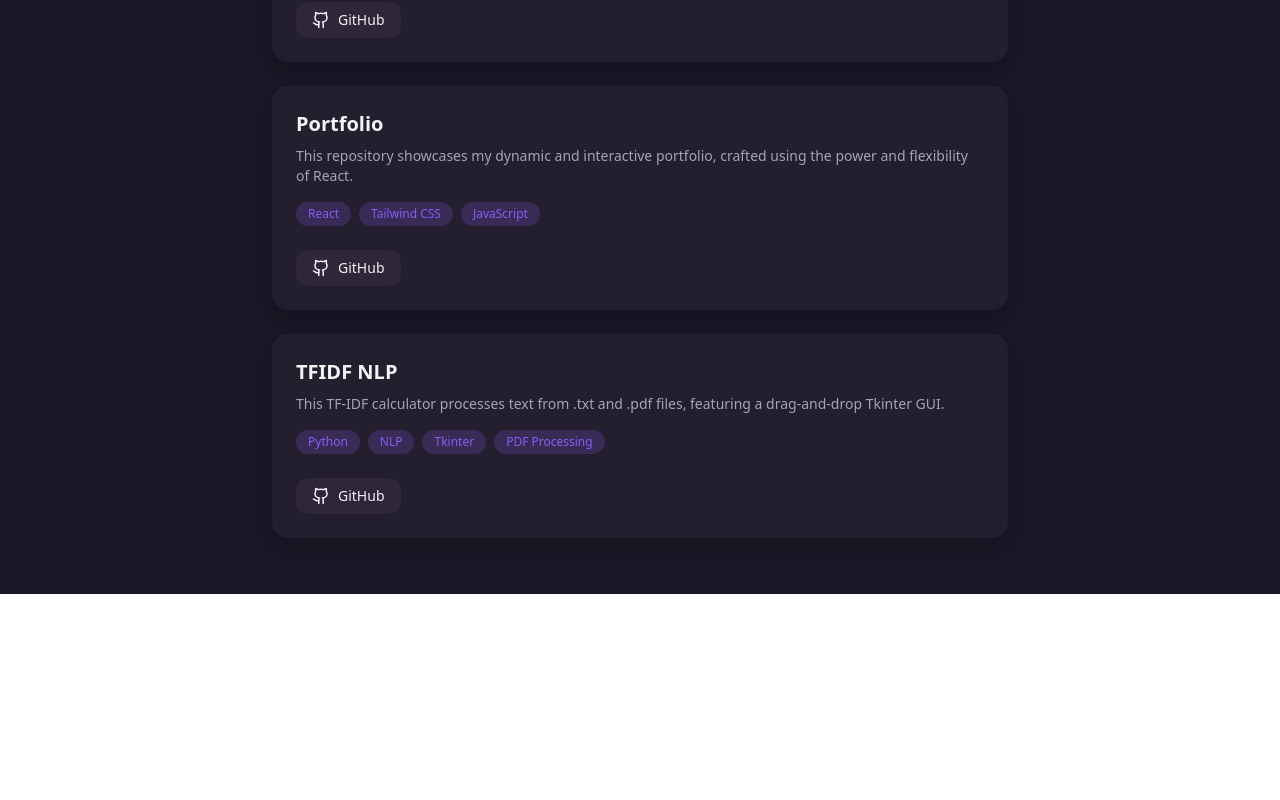
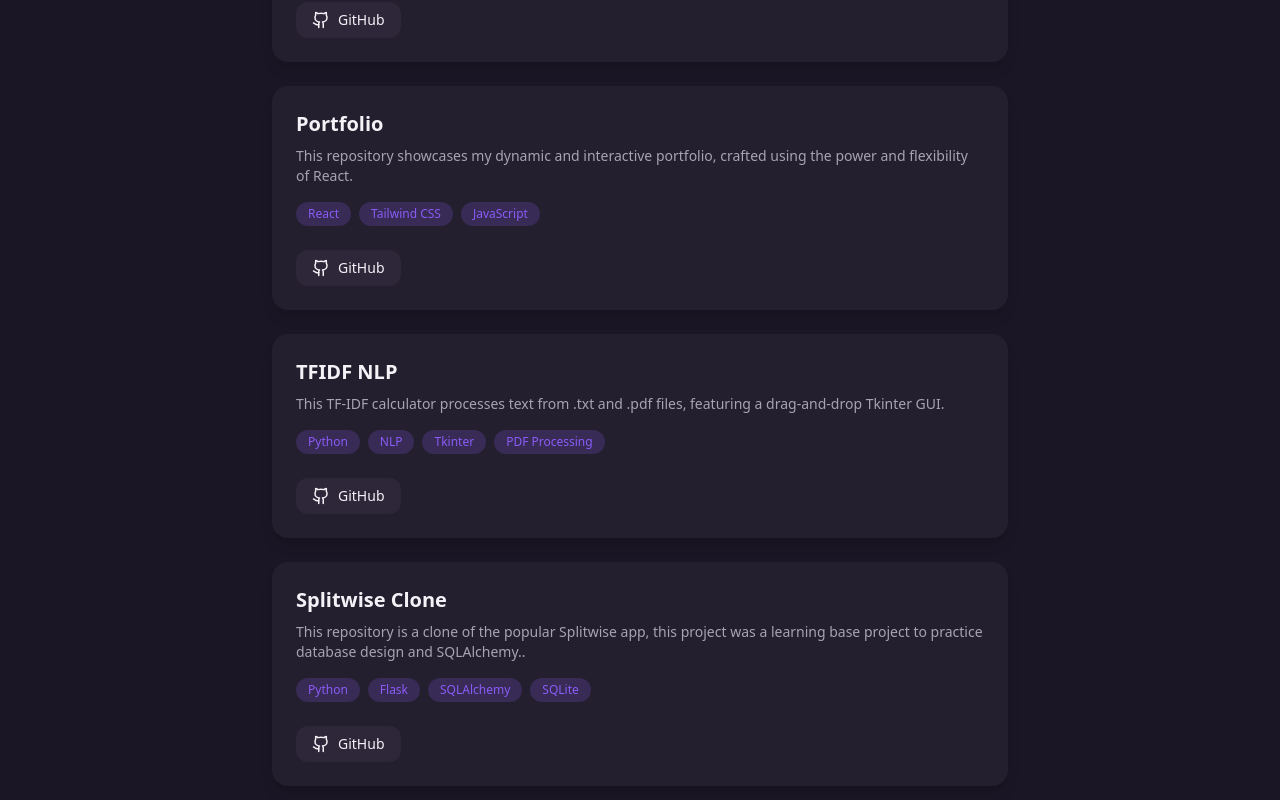
Before and after one commit to nHunter0/Portfolio, a React (Create React App) app: page /Portfolio/projects in a window 1280 px wide. Shown: the part 1382-2182 px from the top of the page. Before the commit the page ends 1976 px from the top, so only its background shows below. Built offline with nearby package versions, Linux system fonts and the light colour scheme.

Commit message:
Upated Projects and Home Page to match current experience.

```diff
--- a/src/index.css
+++ b/src/index.css
@@ -33,7 +33,7 @@
   }
 }
 
-/* Add smooth transitions for dark mode */
+/* Smooth transitions for dark mode */
 .transition-theme {
   transition: background-color 0.3s ease-in-out, color 0.3s ease-in-out;
 }
--- a/src/pages/Home.jsx
+++ b/src/pages/Home.jsx
@@ -26,11 +26,11 @@ const projectList = [
   },
   {
     id: 2,
-    name: "Resistor Detector",
+    name: "Text Editor C++",
     description:
-      "This repository contains the code necessary to train and utilize a Convolutional Neural Network (CNN) for resistor recognition from images. The model classifies 37 different resistor types with high accuracy.",
-    githubLink: "https://github.com/nHunter0/Resistor-Detector-",
-    tech: ["Python", "CNN", "Computer Vision", "Deep Learning"],
+      "NHText is a text editor written in C++ with predictive text technology, improving typing efficiency and accuracy through NLP and machine learning.",
+    githubLink: "https://github.com/nHunter0/TextEditorCpp",
+    tech: ["C++", "NLP", "Machine Learning"],
   },
 ];
 
@@ -96,8 +96,8 @@ const Home = () => {
                   variants={fadeIn}
                   className="text-neutral-600 dark:text-neutral-400 max-w-md pt-2"
                 >
-                  Forensic Software Engineer with 1.5+ years in developing
-                  innovative digital forensics solutions. Always building,
+                  Forensic Software Engineer with 2.5+ years in developing
+                  innovative software solutions. Always building,
                   always learning. Fueled by instant coffee. ☕
                 </motion.p>
               </motion.div>
--- a/src/pages/Projects.jsx
+++ b/src/pages/Projects.jsx
@@ -71,6 +71,13 @@ const Projects = () => {
         "https://github.com/nHunter0/TF.IDF-Natural-Language-Processor-",
       tech: ["Python", "NLP", "Tkinter", "PDF Processing"],
     },
+    {
+      id: 8,
+      name: "Splitwise Clone",
+      description:"This repository is a clone of the popular Splitwise app, this project was a learning base project to practice database design and SQLAlchemy..",
+      githubLink: "https://github.com/nHunter0/splitwise",
+      tech: ["Python","Flask", "SQLAlchemy", "SQLite"],
+    }
   ];
 
   const containerVariants = {
```
